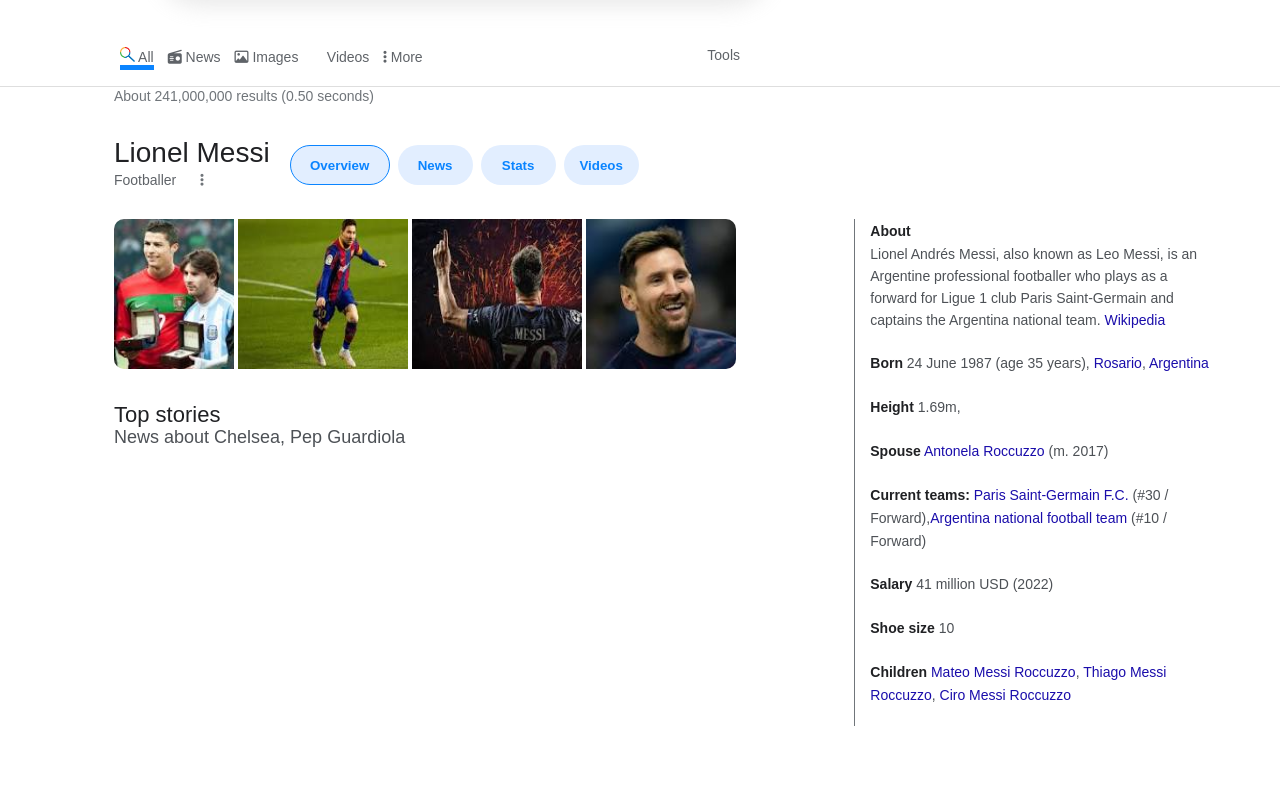
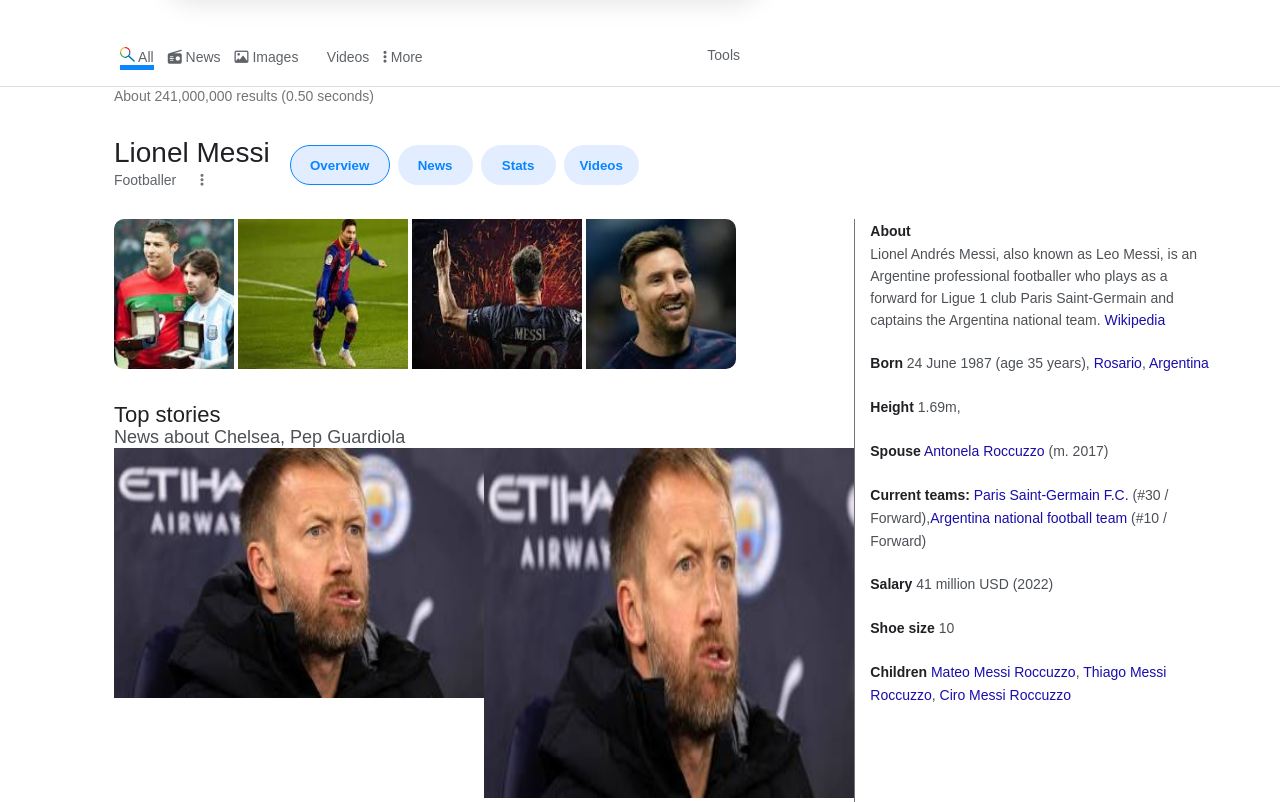
Before and after one commit to mystry22/messisearch, a plain HTML site: page index.html in a window 1280 px wide. Shown: the part 110-912 px from the top of the page. Before the commit the page ends 836 px from the top, so only its background shows below. Drawn offline with Linux system fonts and the light colour scheme.

Commit message:
dont know what to comment again

```diff
--- a/css/style.css
+++ b/css/style.css
@@ -273,3 +273,18 @@
     text-decoration: none;
     color: #1a0dab;
 }
+
+.top-stories-body{
+    padding-left: 50px;
+}
+.top-stories-items{
+    width: 100%;
+    display: flex;
+}
+
+.top-stories-items-left{
+    width: 50%;
+}
+.top-stories-items-right{
+    width: 50%;
+}
--- a/index.html
+++ b/index.html
@@ -111,6 +111,21 @@
                     style="color: #4d5156;font-size: 18px; font-family: Google Sans,arial,sans-serif; font-weight: 400;">News
                     about Chelsea, Pep Guardiola</span>
             </div>
+            <div class="top-stories-body">
+
+                <div class="top-stories-items">
+
+                    <div class="top-stories-items-left">
+                        <img src="./assets/potter.jpg" width="100%" height="250px"  />
+                    </div>
+
+                    <div class="top-stories-items-right">
+                        <img src="./assets/potter.jpg" width="100%" height="350px" />
+                    </div>
+
+                </div>
+
+            </div>
         </div>
 
         <div class="about-right">
```
